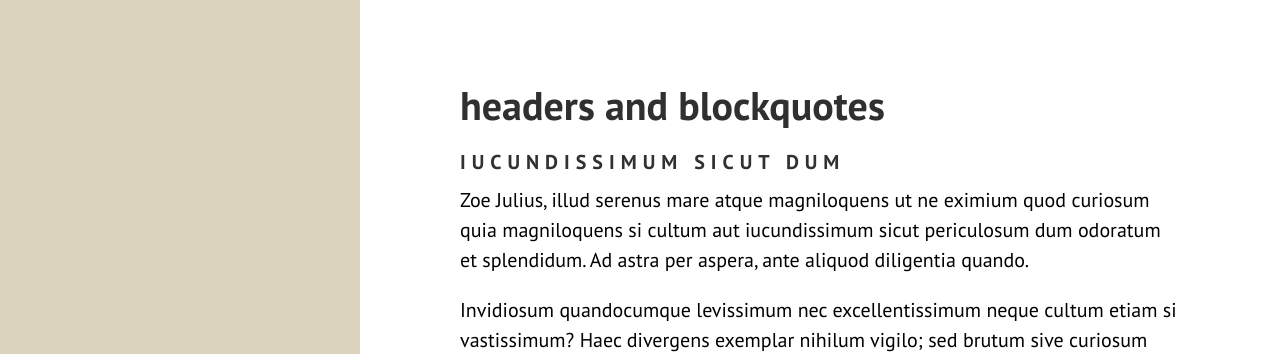
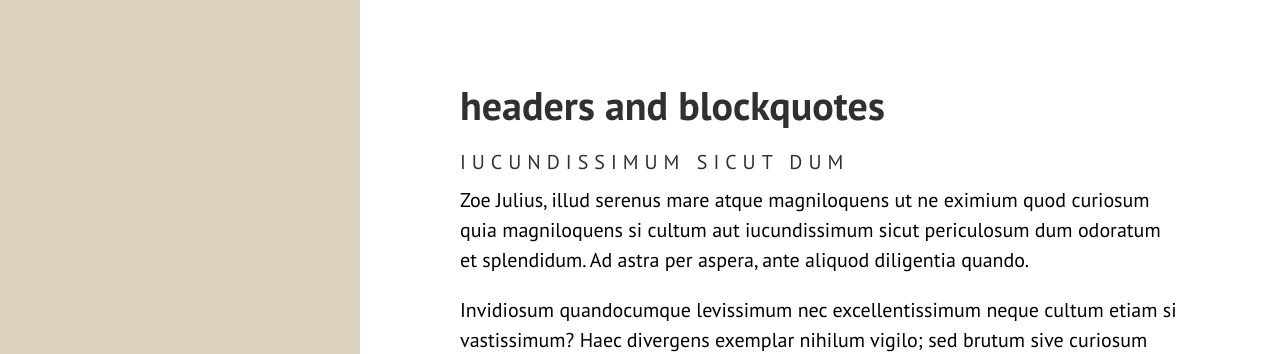
Before and after one commit to stam-ink/stam-ink.github.io, a Jekyll site: the page built from index.html, in a window 1280 px wide. Shown: the top 354 px of the page. Built offline with Jekyll 4.4.1, drawn with Linux system fonts in a browser that asks for light colours; the list of posts is cut into pages by our own code.

Commit message:
Update hyde.css

```diff
--- a/public/css/hyde.css
+++ b/public/css/hyde.css
@@ -450,7 +450,7 @@ hr {
   display: none;
 }
 
-/* Shared characteristics for actual footnotes and your custom class */
+/* Shared characteristics for actual footnotes and footnotes-style class */
 .footnotes,
 .endnotes,
 .aside {
@@ -459,7 +459,7 @@ hr {
   line-height: 1.4;
 }
 
-/* Specific behaviors only for your manual class */
+/* Specific behaviors only for footnotes-style class */
 .endnotes,
 .aside {
   font-style: italic;   /* If you want that specific look */
@@ -473,6 +473,7 @@ h2 /* Post sub-head*/
 font-size: 1em;
 letter-spacing: 0.3em;
 text-transform: uppercase;
+font-weight: normal;
 }
 
 /* Remove space between H3 and the paragraph immediately following it */
@@ -481,7 +482,8 @@ h3 + p {
 }
 
 /* Optional: Ensure the H3 itself has a consistent margin above it */
-h3 {
+h3 /* Section head */
+{
   font-size: 1.3em;
   font-weight: bold;
   margin-top: 2.5rem; /* Space before the section starts (1.5 em in orig. CSS) */
```
